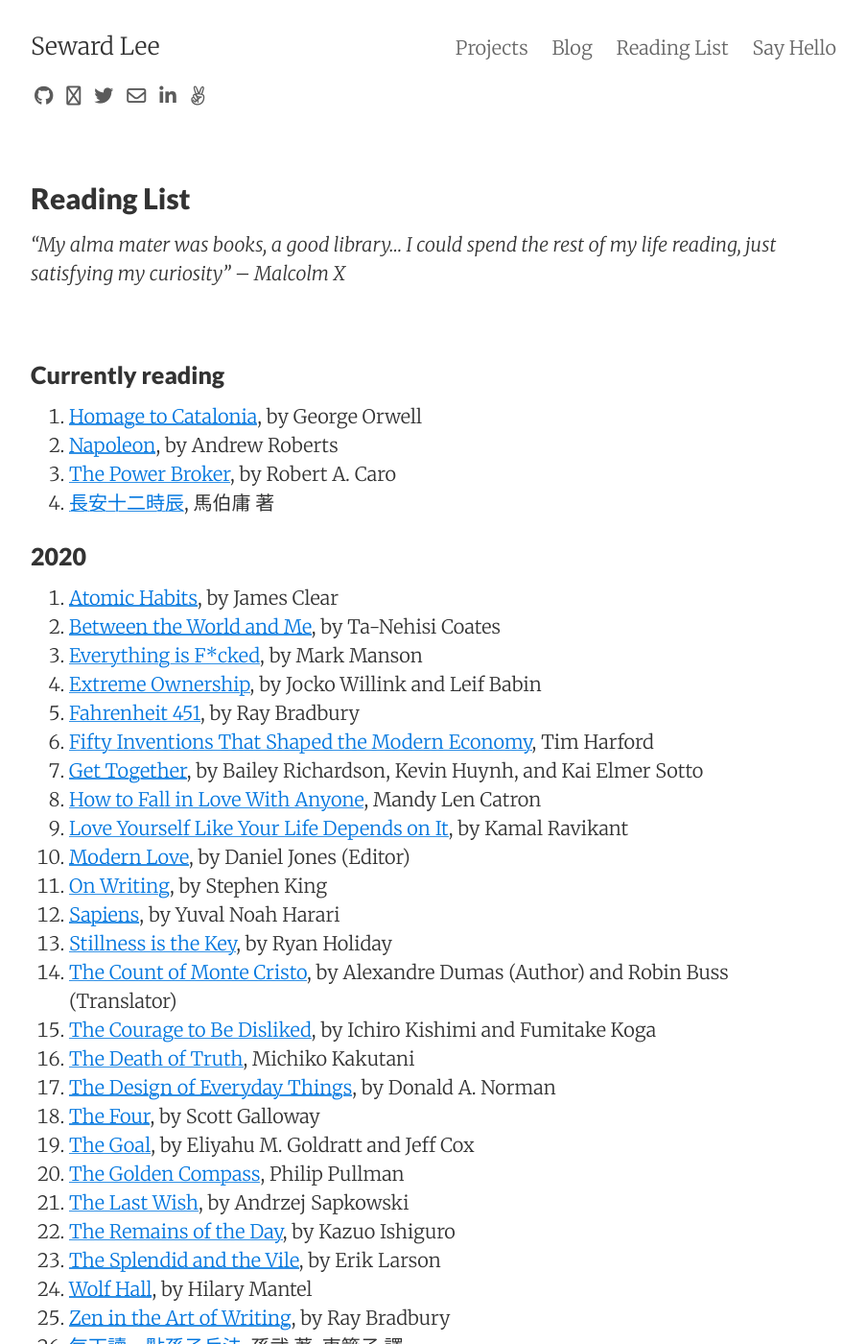
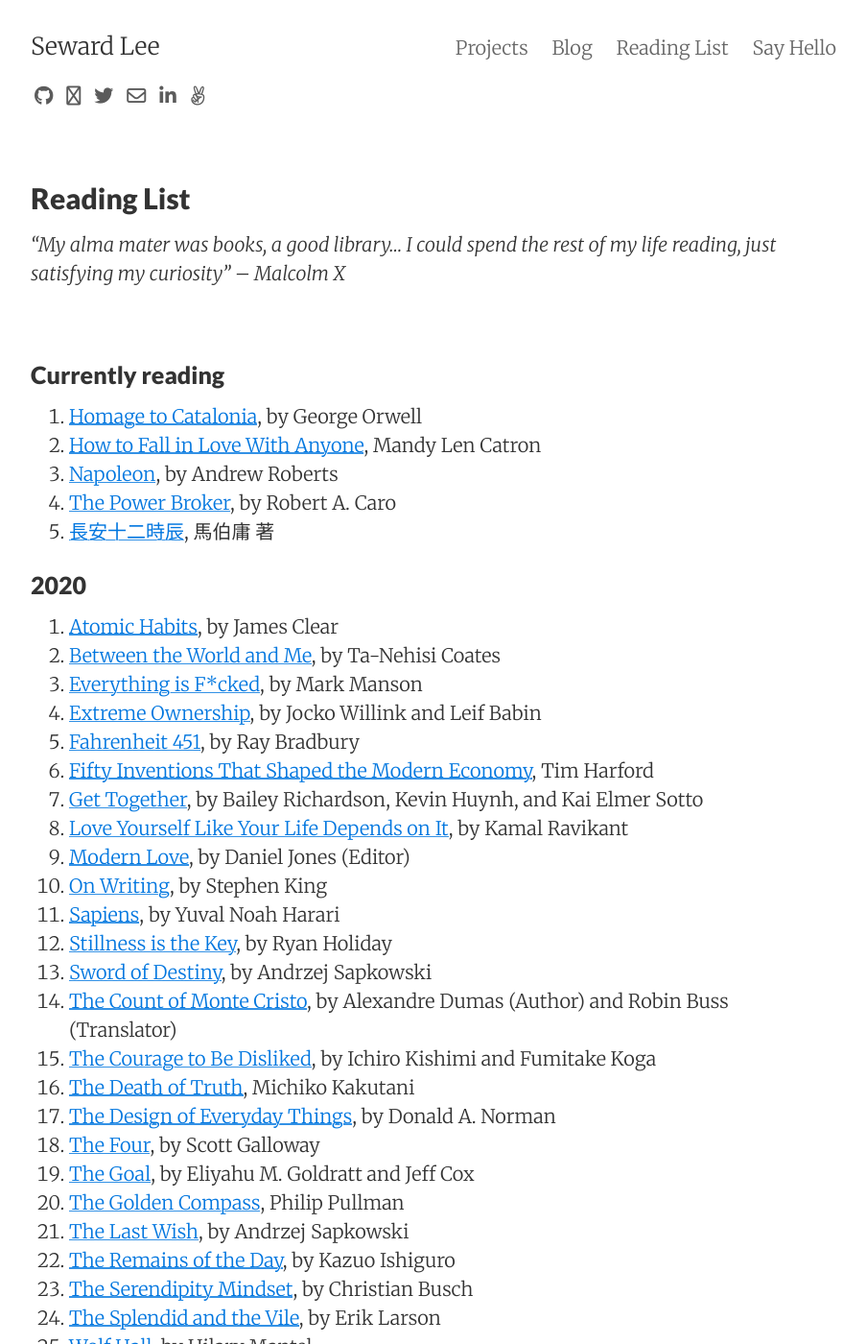
Before and after one commit to sewardlee337/sewardlee337.github.io, a Jekyll site: the page built from readinglist.md, in a window 1280 px wide and 1400 px high. Shown: the whole window at 96% size, without its empty margins (188-1091 px from the left). Built offline with Jekyll 4.4.1, drawn with Linux system fonts in a browser that asks for light colours; nearby versions of some CDN libraries.

Commit message:
Update reading list

```diff
--- a/readinglist.md
+++ b/readinglist.md
@@ -27,12 +28,12 @@
 1. [Fahrenheit 451](https://amzn.to/2TQ6dlQ), by Ray Bradbury
 1. [Fifty Inventions That Shaped the Modern Economy](https://amzn.to/2UJ77jS), Tim Harford
 1. [Get Together](https://amzn.to/3ametPO), by Bailey Richardson, Kevin Huynh, and Kai Elmer Sotto
-1. [How to Fall in Love With Anyone](https://amzn.to/3h6yKNe), Mandy Len Catron
 1. [Love Yourself Like Your Life Depends on It](https://amzn.to/2Ysqa4s), by Kamal Ravikant
 1. [Modern Love](https://amzn.to/3cIaU6P), by Daniel Jones (Editor)
 1. [On Writing](https://amzn.to/2QOnJV1), by Stephen King
 1. [Sapiens](https://amzn.to/2AEUEWV), by Yuval Noah Harari
 1. [Stillness is the Key](https://amzn.to/3gB4auN), by Ryan Holiday
+1. [Sword of Destiny](https://amzn.to/2AxyvKt), by Andrzej Sapkowski
 1. [The Count of Monte Cristo](https://amzn.to/2uXBdFS), by Alexandre Dumas (Author) and Robin Buss (Translator)
 1. [The Courage to Be Disliked](https://amzn.to/38cNMLu), by Ichiro Kishimi and Fumitake Koga
 1. [The Death of Truth](https://amzn.to/3alON5J), Michiko Kakutani
@@ -42,6 +43,7 @@
 1. [The Golden Compass](https://amzn.to/2wTKMqk), Philip Pullman
 1. [The Last Wish](https://amzn.to/2QBo39P), by Andrzej Sapkowski
 1. [The Remains of the Day](https://amzn.to/34vWaFB), by Kazuo Ishiguro
+1. [The Serendipity Mindset](https://amzn.to/3f7GmO9), by Christian Busch
 1. [The Splendid and the Vile](https://amzn.to/3f1N9Zb), by Erik Larson
 1. [Wolf Hall](https://amzn.to/2Lq84Iz), by Hilary Mantel
 1. [Zen in the Art of Writing](https://amzn.to/3b1YMgA), by Ray Bradbury
```
Also changed, not shown: other parts of readinglist.md (+1 -0 lines).
